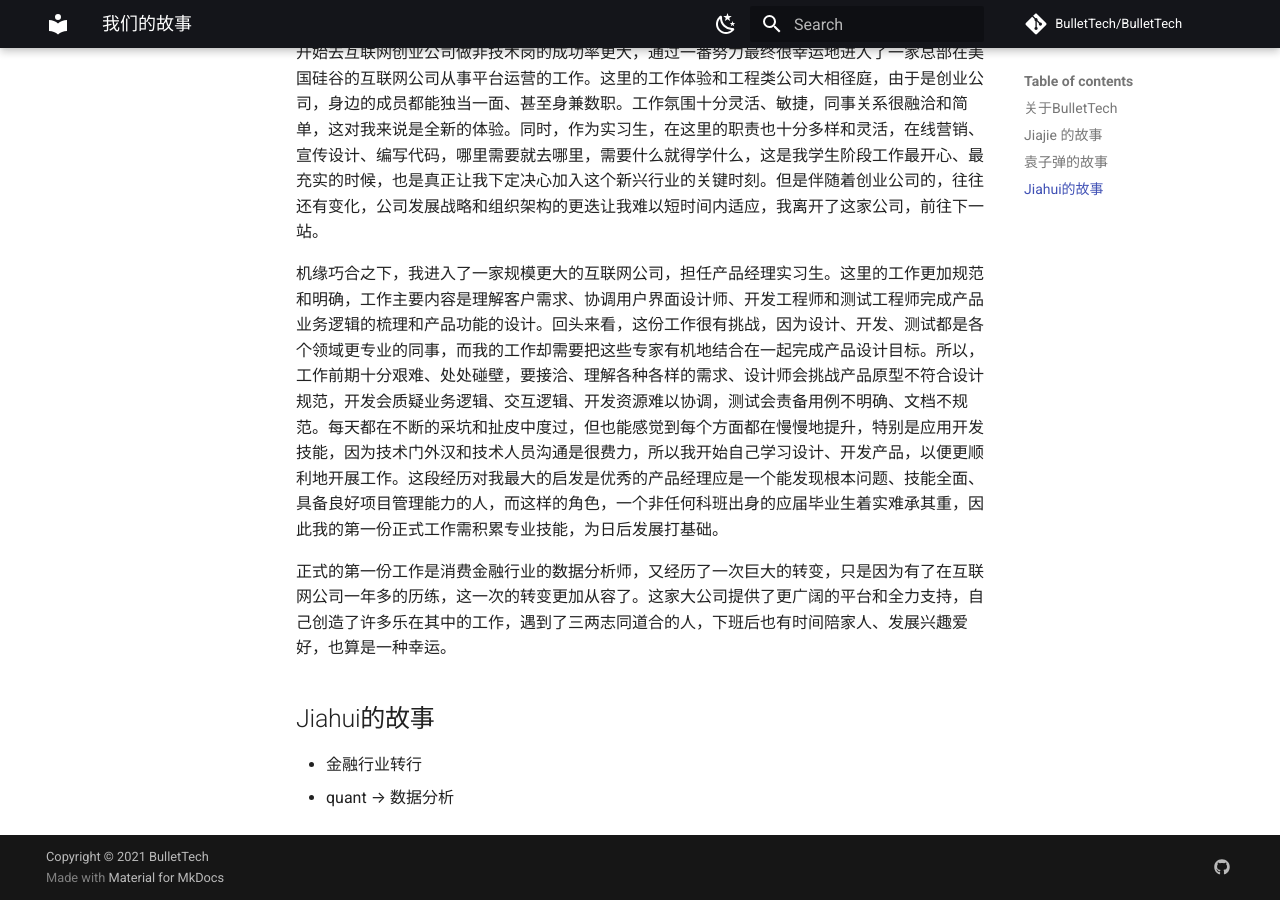
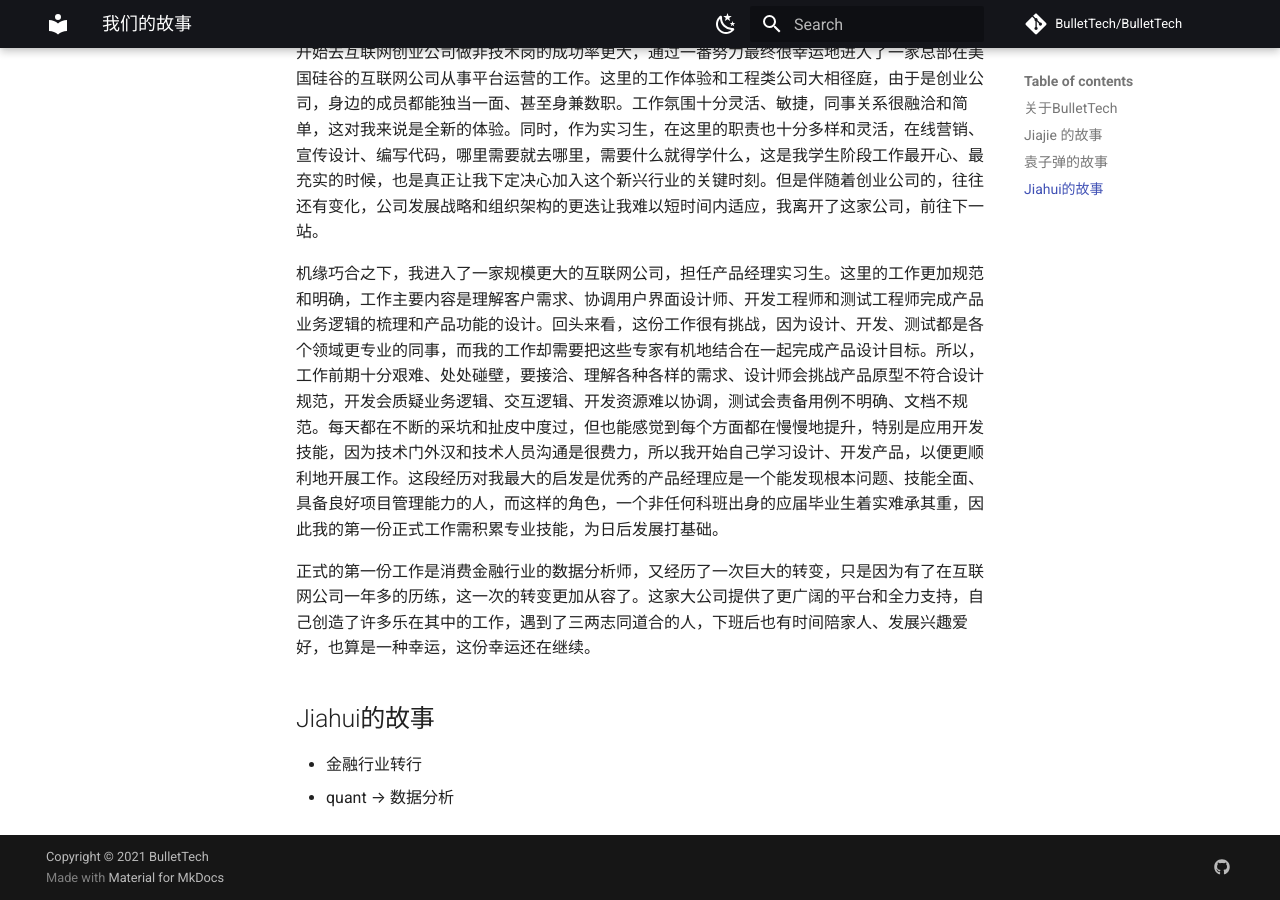
Before and after one commit to BulletTech/BulletTech, an MkDocs documentation site: the page built from docs/our_story.md, in a window 1280 px wide and 900 px high, scrolled down 1273 px. Built offline with MkDocs 1.6.1 and Material for MkDocs 9.7.7, drawn with Linux system fonts in a browser that asks for light colours; comment, search, counter and statistics services are not loaded.

Commit message:
Finish working exp

```diff
--- a/docs/our_story.md
+++ b/docs/our_story.md
@@ -35,7 +35,7 @@
 
 机缘巧合之下，我进入了一家规模更大的互联网公司，担任产品经理实习生。这里的工作更加规范和明确，工作主要内容是理解客户需求、协调用户界面设计师、开发工程师和测试工程师完成产品业务逻辑的梳理和产品功能的设计。回头来看，这份工作很有挑战，因为设计、开发、测试都是各个领域更专业的同事，而我的工作却需要把这些专家有机地结合在一起完成产品设计目标。所以，工作前期十分艰难、处处碰壁，要接洽、理解各种各样的需求、设计师会挑战产品原型不符合设计规范，开发会质疑业务逻辑、交互逻辑、开发资源难以协调，测试会责备用例不明确、文档不规范。每天都在不断的采坑和扯皮中度过，但也能感觉到每个方面都在慢慢地提升，特别是应用开发技能，因为技术门外汉和技术人员沟通是很费力，所以我开始自己学习设计、开发产品，以便更顺利地开展工作。这段经历对我最大的启发是优秀的产品经理应是一个能发现根本问题、技能全面、具备良好项目管理能力的人，而这样的角色，一个非任何科班出身的应届毕业生着实难承其重，因此我的第一份正式工作需积累专业技能，为日后发展打基础。
 
-正式的第一份工作是消费金融行业的数据分析师，又经历了一次巨大的转变，只是因为有了在互联网公司一年多的历练，这一次的转变更加从容了。这家大公司提供了更广阔的平台和全力支持，自己创造了许多乐在其中的工作，遇到了三两志同道合的人，下班后也有时间陪家人、发展兴趣爱好，也算是一种幸运。
+正式的第一份工作是消费金融行业的数据分析师，又经历了一次巨大的转变，只是因为有了在互联网公司一年多的历练，这一次的转变更加从容了。这家大公司提供了更广阔的平台和全力支持，自己创造了许多乐在其中的工作，遇到了三两志同道合的人，下班后也有时间陪家人、发展兴趣爱好，也算是一种幸运，这份幸运还在继续。
 
 ## Jiahui的故事
 
```
